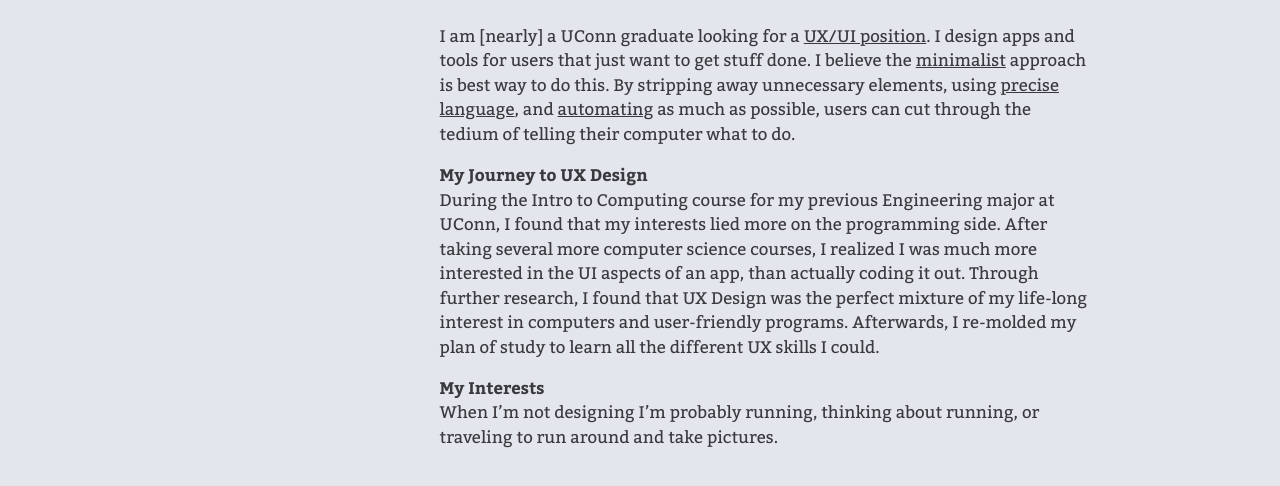
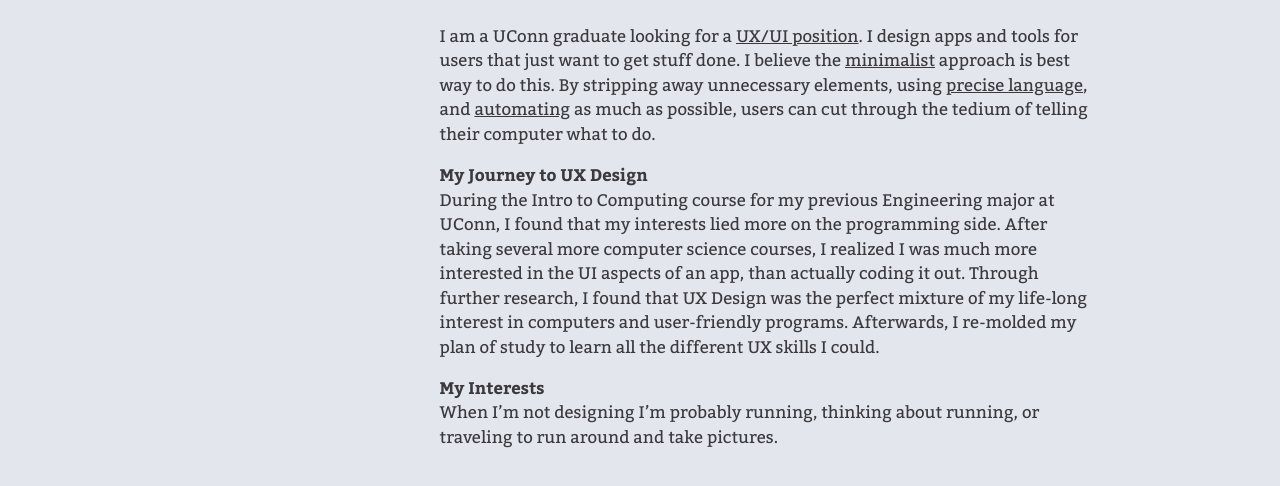
Before and after one commit to ErikLin/ErikLin.github.io, a plain HTML site: page index.html in a window 1280 px wide. Shown: the part 362-848 px from the top of the page. Drawn offline with nearby package versions, Linux system fonts and the light colour scheme.

Commit message:
current grad

```diff
--- a/index.html
+++ b/index.html
@@ -51,7 +51,7 @@
             <div class="flex-img headshot"><img src="img/headshot.png" alt="headshot" /></div>
             <div>
                 <h1>HI! I’m Erik, a UX/UI Designer who’s just trying to make stuff.</h1>
-                <p>I am [nearly] a UConn graduate looking for a <span class="underline">UX/UI position</span>. I design apps and tools for users that just want to get stuff done. I believe the <span class="underline">minimalist</span> approach is best way to do this. By stripping away unnecessary elements, using <span class="underline">precise language</span>, and <span class="underline">automating</span> as much as possible, users can cut through the tedium of telling their computer what to do.</p>
+                <p>I am a UConn graduate looking for a <span class="underline">UX/UI position</span>. I design apps and tools for users that just want to get stuff done. I believe the <span class="underline">minimalist</span> approach is best way to do this. By stripping away unnecessary elements, using <span class="underline">precise language</span>, and <span class="underline">automating</span> as much as possible, users can cut through the tedium of telling their computer what to do.</p>
                 <p><strong>My Journey to UX Design</strong><br>
                     During the Intro to Computing course for my previous Engineering major at UConn, I found that my interests lied more on the programming side. After taking several more computer science courses, I realized I was much more interested in the UI aspects of an app, than actually coding it out. Through further research, I found that UX Design was the perfect mixture of my life-long interest in computers and user-friendly programs. Afterwards, I re-molded my plan of study to learn all the different UX skills I could.
                 </p>
```
